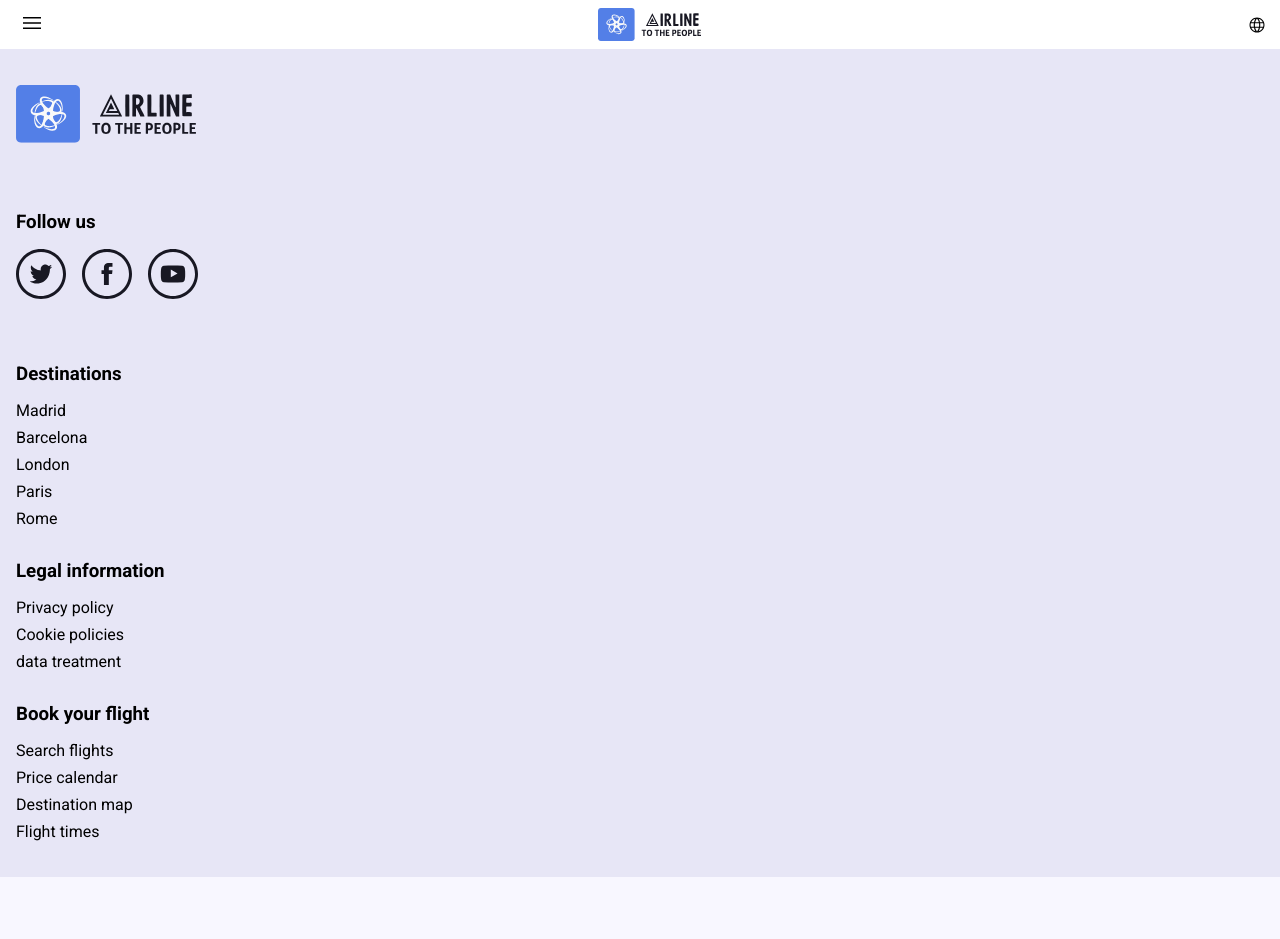
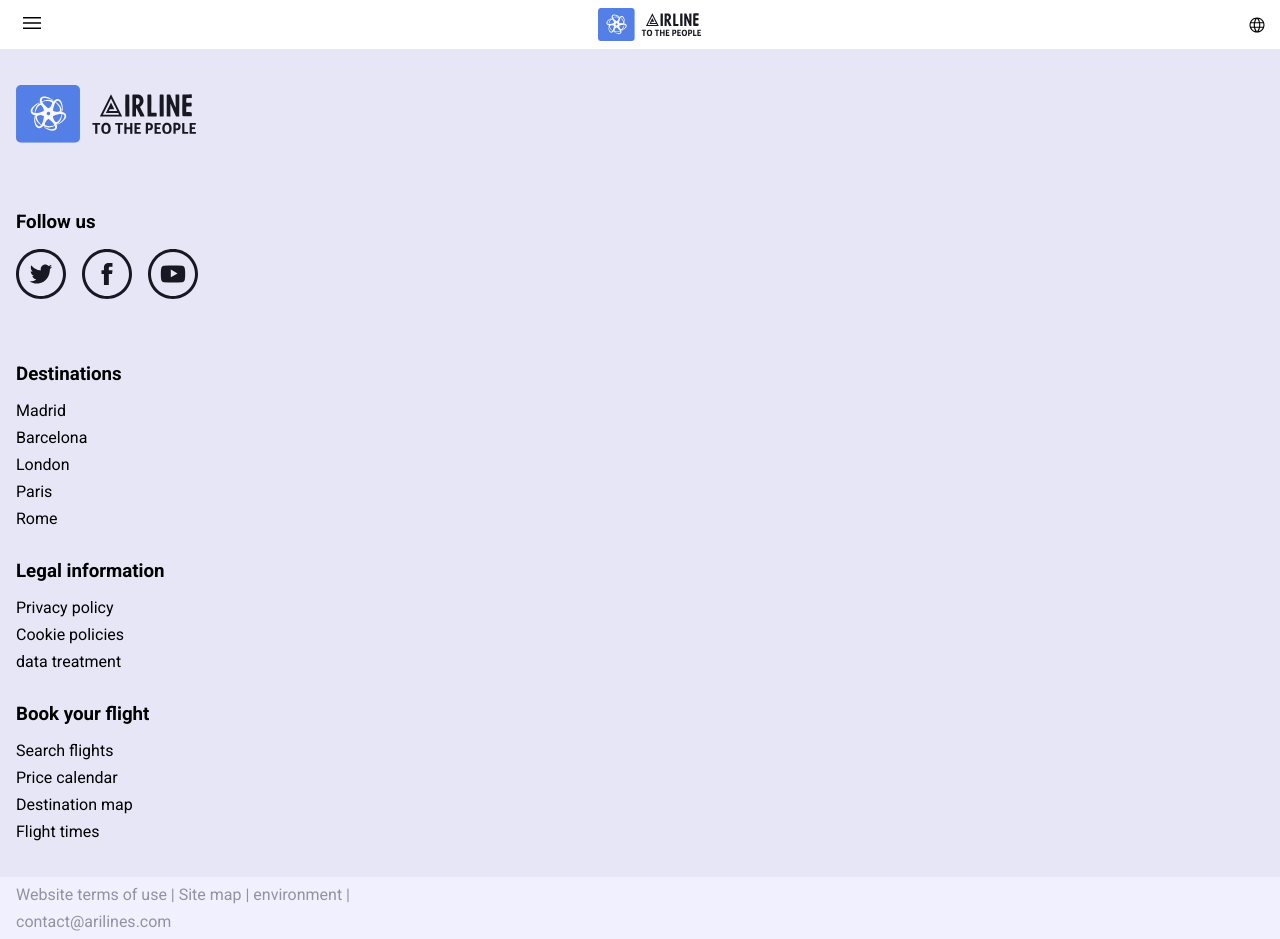
Before and after one commit to JeisonPC/Airline-to-the-people, an Angular app: page / in a window 1280 px wide. Before the commit the page ends 877 px from the top, so only its background shows below. Built offline with nearby package versions, Linux system fonts and the light colour scheme.

Commit message:
ADD - Edited the bottom section of the footer

```diff
--- a/src/app/components/footer/footer.component.html
+++ b/src/app/components/footer/footer.component.html
@@ -78,8 +78,13 @@
     </div>
 
   </section>
-  <section class="footer__section--down">
-
+  <section class="footer__section-down">
+    <div>
+      <a href="#">Website terms of use</a> | <a href="#">Site map</a> | <a href="#">environment</a> |
+    </div>
+    <div>
+      <span>contact&#64;arilines.com</span>
+    </div>
   </section>
 
 </footer>
--- a/src/app/components/footer/footer.component.scss
+++ b/src/app/components/footer/footer.component.scss
@@ -1,10 +1,10 @@
 @import '_variables';
 .footer {
   background-color: $color-gray-8;
-  padding: 2.25rem 1rem;
 
   // Sección superior del footer
   &__section-up {
+    padding: 2.25rem 1rem;
     display: flex;
     flex-direction: column;
     gap: 4rem;
@@ -42,4 +42,14 @@
     gap: 1rem;
   }
 
+  // Sección inferior del footer
+  &__section-down {
+    background-color: $color-gray-9;
+    color: $color-gray-5;
+    padding: 0.5rem 1rem;
+    display: flex;
+    flex-direction: column;
+    gap: 0.5rem;
+  }
+
 }
--- a/src/styles/_variables.scss
+++ b/src/styles/_variables.scss
@@ -2,4 +2,5 @@ $color-tertiary: rgba(194, 1, 20, 1);
 $color-secondary: rgba(17, 58, 93, 1);
 $color-gray-10: rgba(248, 247, 255, 1);
 $color-gray-8: rgba(231, 230, 246, 1);
+$color-gray-9: rgba(241, 240, 255, 1);
 $color-gray-5: rgba(146, 146, 160, 1);
--- a/src/styles/styles.scss
+++ b/src/styles/styles.scss
@@ -27,3 +27,8 @@ li, ul {
 h1,h2,h3 {
   margin: 0;
 }
+
+a {
+  text-decoration: none;
+  color: inherit;
+}
```
